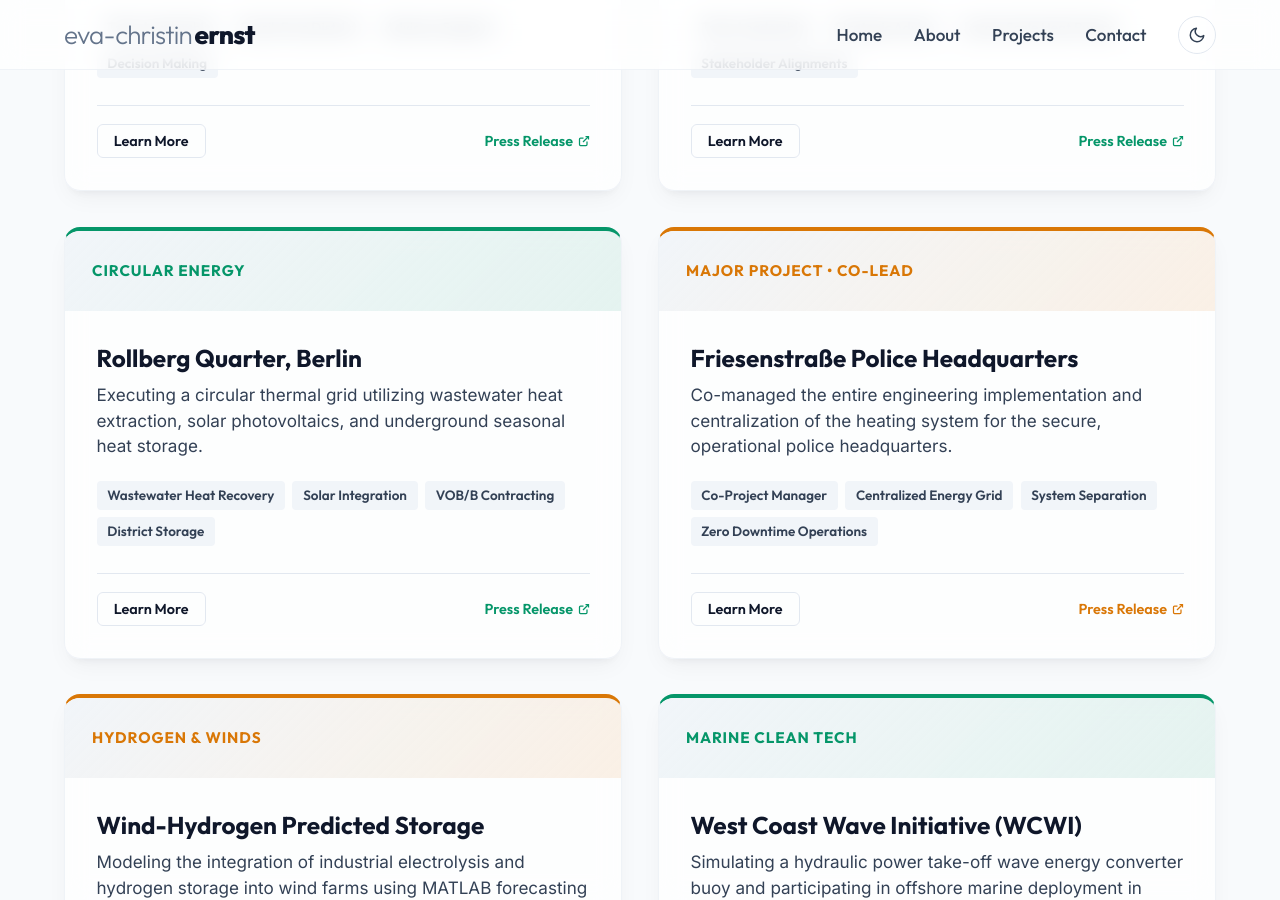
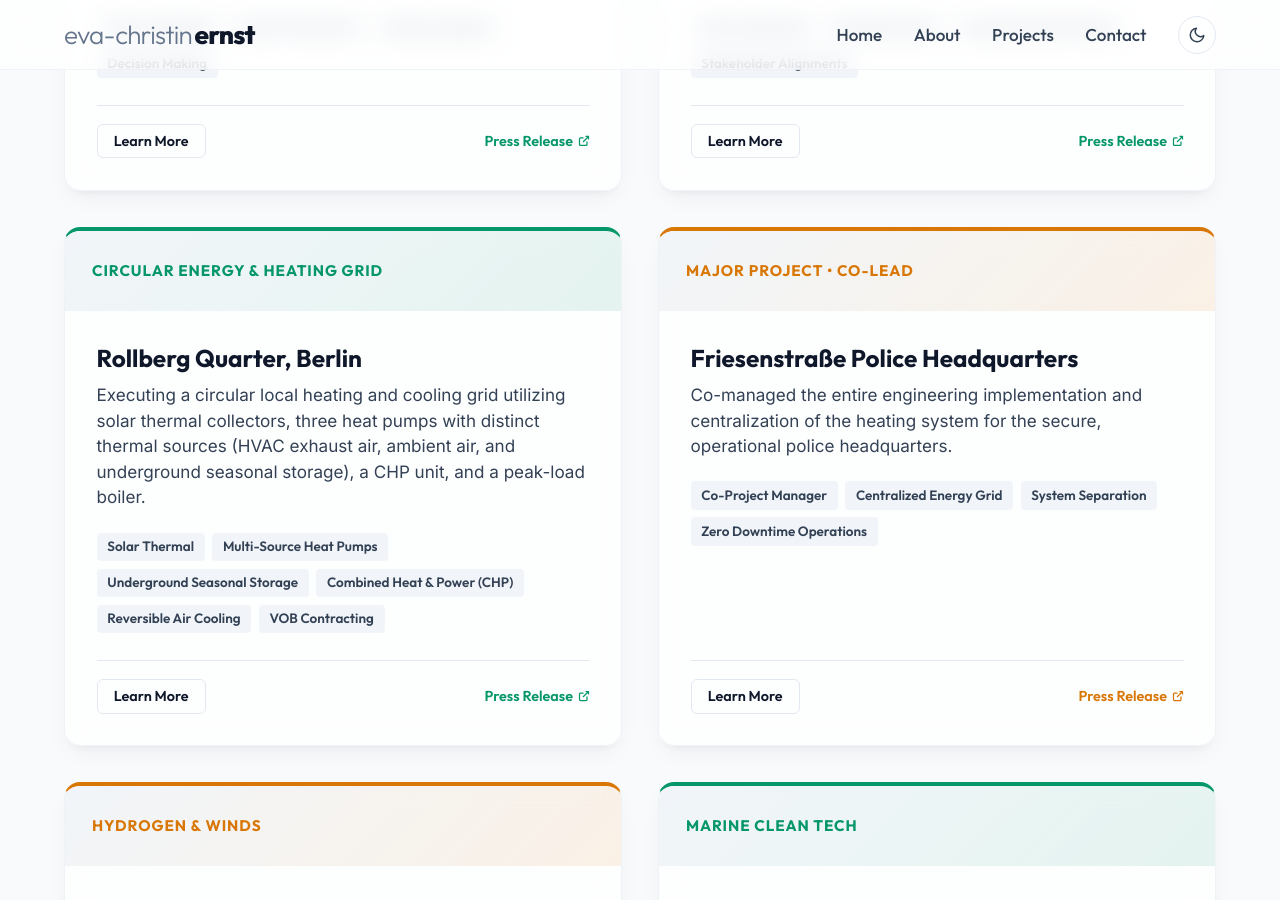
Before and after one commit to evafroehlich/website, a Jekyll site: the page built from projects.md, in a window 1280 px wide and 900 px high, scrolled down 1104 px. Built offline with Jekyll 4.4.1, drawn with Linux system fonts in a browser that asks for light colours.

Commit message:
Overhaul Rollberg Quarter project: replace PV with solar thermal, configure multi-source heat pump array (exhaust air, ambient air, underground storage), add CHP and boiler, and remove wastewater recovery

```diff
--- a/projects.md
+++ b/projects.md
@@ -206,18 +206,20 @@ permalink: /projects/
     <!-- Project 5: Rollberg Quarter -->
     <div class="project-card glass-card reveal-on-scroll">
       <div class="project-img-placeholder">
-        <span class="project-sector">Circular Energy</span>
+        <span class="project-sector">Circular Energy &amp; Heating Grid</span>
       </div>
       <div class="project-content">
         <h3 class="project-title">Rollberg Quarter, Berlin</h3>
         <p class="project-description">
-          Executing a circular thermal grid utilizing wastewater heat extraction, solar photovoltaics, and underground seasonal heat storage.
+          Executing a circular local heating and cooling grid utilizing solar thermal collectors, three heat pumps with distinct thermal sources (HVAC exhaust air, ambient air, and underground seasonal storage), a CHP unit, and a peak-load boiler.
         </p>
         <div class="project-tags">
-          <span class="project-tag">Wastewater Heat Recovery</span>
-          <span class="project-tag">Solar Integration</span>
-          <span class="project-tag">VOB/B Contracting</span>
-          <span class="project-tag">District Storage</span>
+          <span class="project-tag">Solar Thermal</span>
+          <span class="project-tag">Multi-Source Heat Pumps</span>
+          <span class="project-tag">Underground Seasonal Storage</span>
+          <span class="project-tag">Combined Heat &amp; Power (CHP)</span>
+          <span class="project-tag">Reversible Air Cooling</span>
+          <span class="project-tag">VOB Contracting</span>
         </div>
 
         <!-- Expandable details -->
@@ -225,9 +227,16 @@ permalink: /projects/
           <div class="details-inner">
             <h5>Key Contributions &amp; Scope:</h5>
             <ul>
-              <li><strong>Wastewater Thermal Recovery</strong>: Managed the technical integration of high-capacity water heat pump units capturing energy from municipal waste flows.</li>
-              <li><strong>Contract Management</strong>: Handled administrative bidding, public tendering, and structural verification under VOB guidelines.</li>
-              <li><strong>Data Optimization</strong>: Dismantled documentation silos, making technical progress reports accessible across public utility bodies.</li>
+              <li><strong>Solar Thermal &amp; Storage</strong>: Integrated solar thermal collectors to capture thermal energy, routing excess heat into a seasonal underground thermal energy storage system.</li>
+              <li><strong>Three distinct Heat Pump sources</strong>: Engineered a multi-source heat pump array with three distinct thermal energy sources:
+                <ul>
+                  <li>An exhaust-air heat pump reclaiming heat from the building's central HVAC exhaust air flows.</li>
+                  <li>A reversible ambient-air heat pump providing eco-friendly winter heating and active summer cooling for building zones.</li>
+                  <li>A brine-water heat pump connected to the underground seasonal thermal storage.</li>
+                </ul>
+              </li>
+              <li><strong>Combined Cogeneration &amp; Peak Load</strong>: Integrated a Combined Heat and Power (CHP) unit for simultaneous local electricity and heat production, backed by a conventional gas boiler for peak-load thermal security.</li>
+              <li><strong>Contract Management</strong>: Directed administrative public tendering and structured progress documentation in compliance with VOB guidelines.</li>
             </ul>
           </div>
         </div>
```
